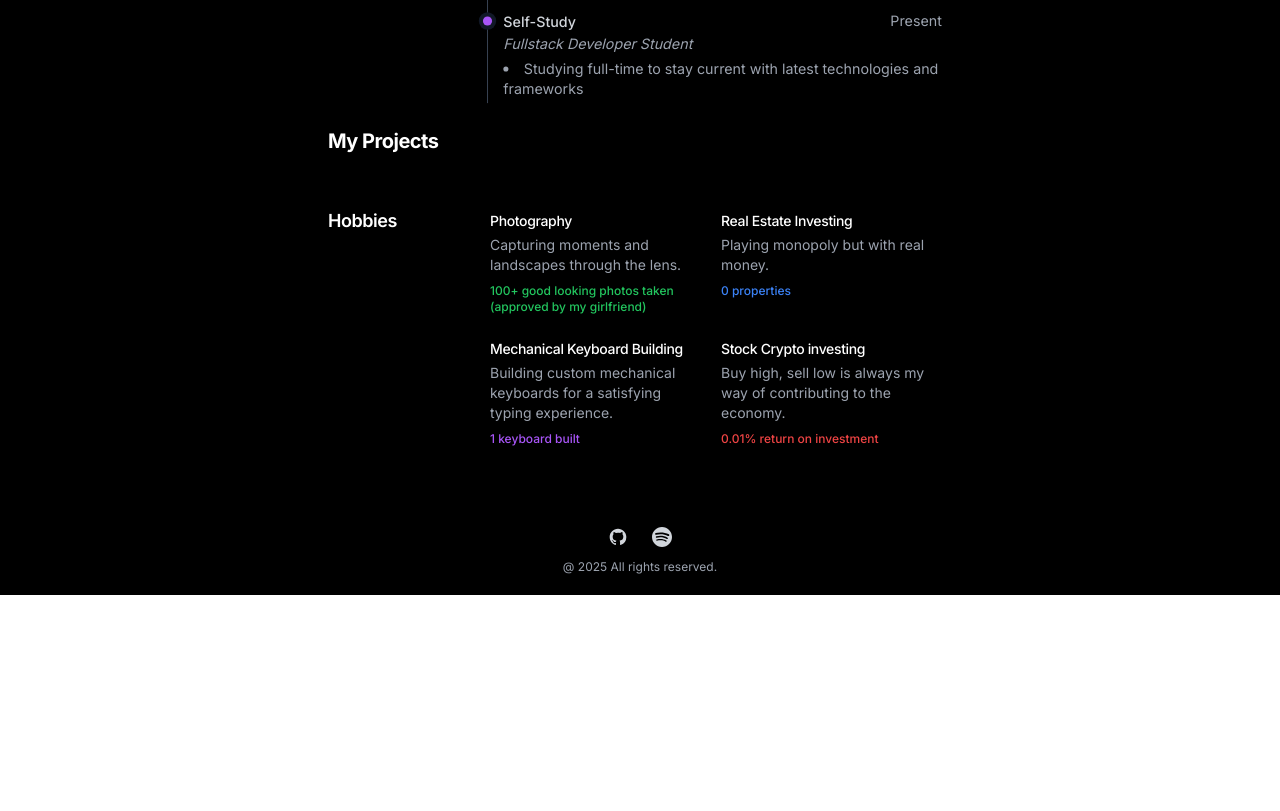
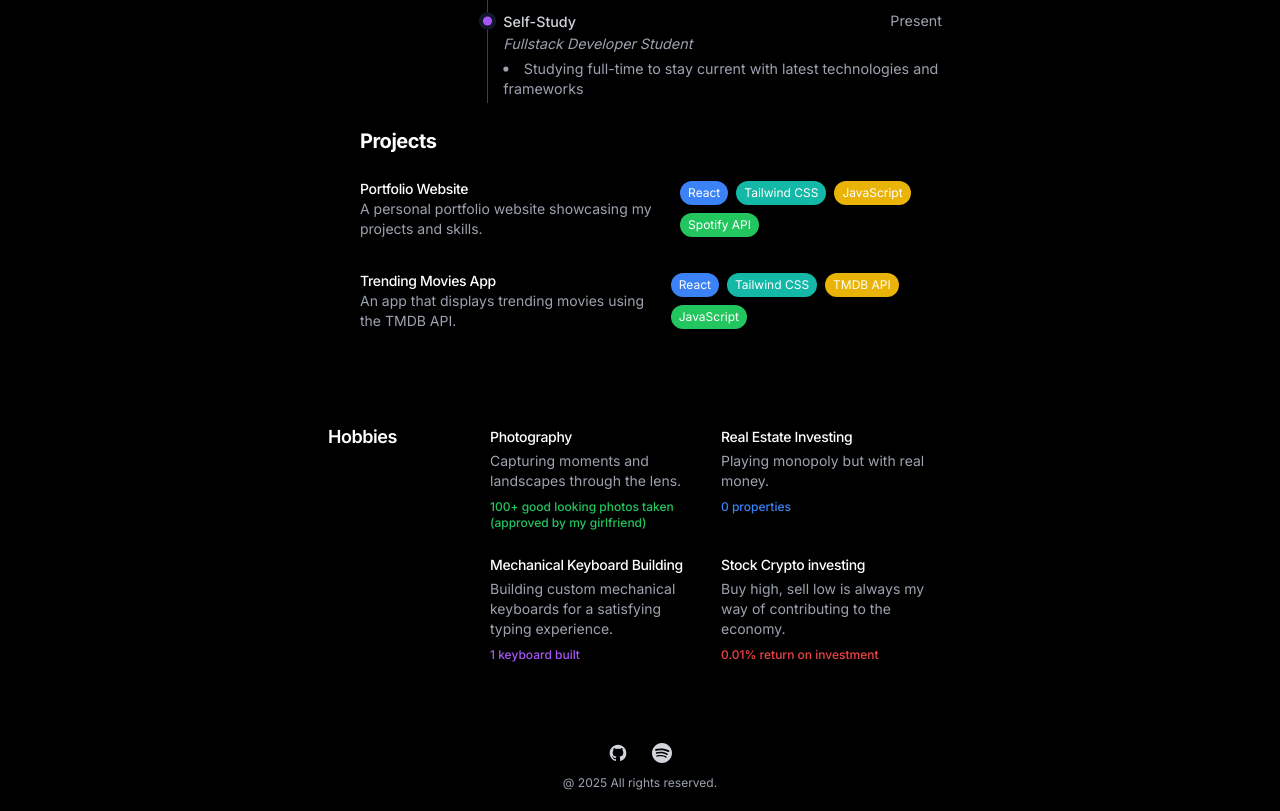
Before and after one commit to Mayday46/portfolio, a React (Vite) app: page /about in a window 1280 px wide. Shown: the part 860-1671 px from the top of the page. Before the commit the page ends 1455 px from the top, so only its background shows below. Built offline with nearby package versions, Linux system fonts and the light colour scheme; no server answers.

Commit message:
feat: enhance project display in About page and improve tech color handling in Project component

```diff
--- a/src/components/Project.jsx
+++ b/src/components/Project.jsx
@@ -33,7 +33,7 @@ const Project = ( {project} ) => {
                         {project.tech.map((tech) => (
                             <span
                                 key = {tech.name}
-                                className = {`text-xs px-2 py-1 rounded-full bg-${colorMap[tech.color]}-500 text-white`}
+                                className = {`text-xs px-2 py-1 rounded-full ${colorMap[tech.color] || "bg-gray-500"} text-white`}
                             >
                                 {tech.name}
                             </span>
--- a/src/data/MyProjects.jsx
+++ b/src/data/MyProjects.jsx
@@ -28,7 +28,7 @@ const projectsData = [
 ];
 
 const MyProjects = [{
-    title: 'My Projects',
+    title: 'Projects',
     content: (
         <div className = "space-y-4">
             {projectsData.map((project) => (
--- a/src/page/About.jsx
+++ b/src/page/About.jsx
@@ -42,13 +42,16 @@ const About = () => {
             </FadeInSection>
 
             <FadeInSection delay = {0.5}>
+                <div className = "px-4 sm:px-6 lg:px-8 space-y-4 mb-12">
                     {projectsData.map((section) => (
                         <div key = {section.title}>
                             <h2 className = "text-xl font-bold mb-4">
                                 {section.title}
                             </h2>
+                            {section.content}
                         </div>
                     ))}
+                </div>
             </FadeInSection>
 
             <FadeInSection delay = {0.6}>
```
Lines whose indentation alone changed are shown as unchanged.
